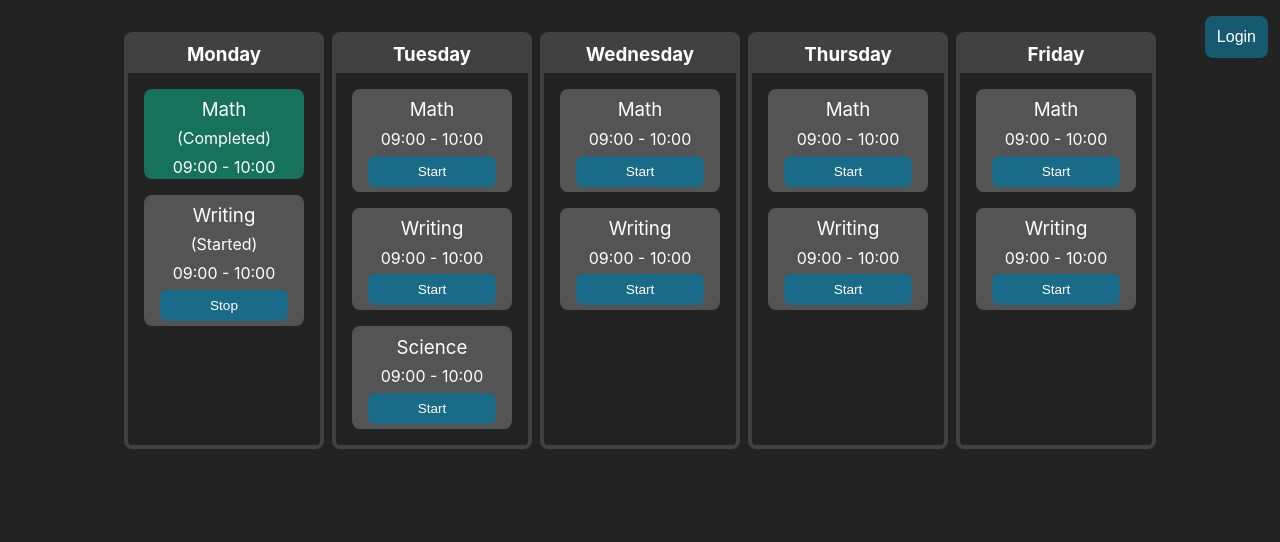
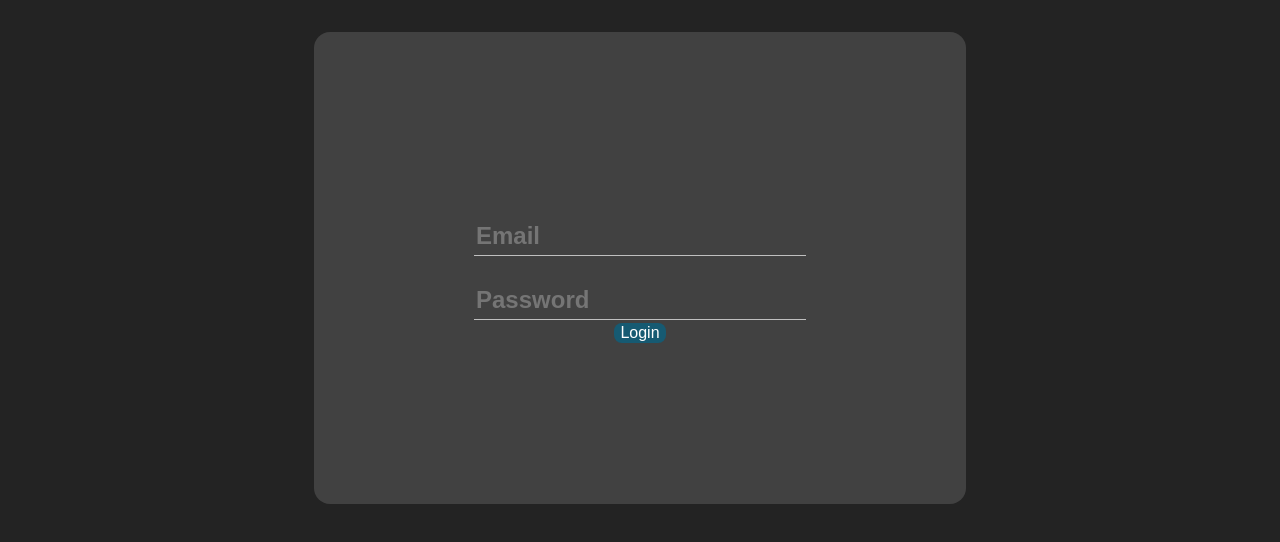
Before and after one commit to alienp4nda/vitejs-vite-ntdbsm, a Vue app: page / in a window 1280 px wide. Shown: the top 542 px of the page. Built offline with nearby package versions, Linux system fonts and the light colour scheme.

Commit message:
removed button from App.vue, created login view

```diff
--- a/src/App.vue
+++ b/src/App.vue
@@ -1,13 +1,12 @@
 <script setup lang="ts">
 // This starter template is using Vue 3 <script setup> SFCs
 // Check out https://vuejs.org/api/sfc-script-setup.html#script-setup
-
 </script>
 
 <template>
-  <nav>
+  <!-- <nav>
     <button type="button">Login</button>
-  </nav>
+  </nav> -->
   <!-- <h2>Class Schedule</h2> -->
   <div class="container">
     <router-view></router-view>
--- a/src/router/main.ts
+++ b/src/router/main.ts
@@ -1,13 +1,15 @@
 // 1. Define route components.
 // These can be imported from other files
 import Schedule from '../views/Schedule.vue';
+import Login from '../views/Login.vue';
 import { createRouter, createWebHistory } from 'vue-router';
 
 // 2. Define some routes
 // Each route should map to a component.
 // We'll talk about nested routes later.
 const routes = [
-  { path: '/', component: Schedule },
+  { path: '/', component: Login },
+  { path: '/schedule', component: Schedule },
 ];
 
 // 3. Create the router instance and pass the `routes` option
--- /dev/null
+++ b/src/views/Login.vue
@@ -0,0 +1,143 @@
+<template>
+  <form action="#">
+    <fieldset>
+      <div class="form-group">
+        <input
+          type="email"
+          id="email"
+          required
+          aria-required="true"
+          placeholder="Email"
+        />
+      </div>
+    </fieldset>
+    <fieldset>
+      <div class="form-group">
+        <input
+          type="password"
+          id="password"
+          required
+          aria-required="true"
+          placeholder="Password"
+        />
+      </div>
+    </fieldset>
+    <fieldset>
+      <div class="form-group">
+        <button type="submit">Login</button>
+      </div>
+    </fieldset>
+  </form>
+</template>
+
+<style scoped>
+form {
+  background: #414141;
+  padding: 10em;
+  border-radius: 1em;
+  color: #ffffff;
+}
+
+input,
+select,
+textarea {
+  outline: none;
+  appearance: unset !important;
+  -moz-appearance: unset !important;
+  -webkit-appearance: unset !important;
+  -o-appearance: unset !important;
+  -ms-appearance: unset !important;
+}
+
+input::-webkit-outer-spin-button,
+input::-webkit-inner-spin-button {
+  appearance: none !important;
+  -moz-appearance: none !important;
+  -webkit-appearance: none !important;
+  -o-appearance: none !important;
+  -ms-appearance: none !important;
+  margin: 0;
+}
+
+input:focus,
+select:focus,
+textarea:focus {
+  outline: none;
+  box-shadow: none !important;
+  -moz-box-shadow: none !important;
+  -webkit-box-shadow: none !important;
+  -o-box-shadow: none !important;
+  -ms-box-shadow: none !important;
+}
+
+input[type='checkbox'] {
+  appearance: checkbox !important;
+  -moz-appearance: checkbox !important;
+  -webkit-appearance: checkbox !important;
+  -o-appearance: checkbox !important;
+  -ms-appearance: checkbox !important;
+}
+
+input:-webkit-autofill {
+  box-shadow: 0 0 0 30px transparent inset;
+  -moz-box-shadow: 0 0 0 30px transparent inset;
+  -webkit-box-shadow: 0 0 0 30px transparent inset;
+  -o-box-shadow: 0 0 0 30px transparent inset;
+  -ms-box-shadow: 0 0 0 30px transparent inset;
+  background-color: transparent !important;
+}
+
+input {
+  display: block;
+  width: 100%;
+  border: none;
+  border-bottom: 1px solid #bfbfbf;
+  box-sizing: border-box;
+  font-weight: bold;
+  font-size: 24px;
+  transition: 0.3s ease;
+  -moz-transition: 0.3s ease;
+  -webkit-transition: 0.3s ease;
+  -o-transition: 0.3s ease;
+  -ms-transition: 0.3s ease;
+  padding-top: 30px;
+  padding-bottom: 5px;
+  -webkit-appearance: none;
+  background: transparent;
+  color: #ffffff;
+}
+
+input + label {
+  position: absolute;
+  transition: 0.25s ease;
+  -moz-transition: 0.25s ease;
+  -webkit-transition: 0.25s ease;
+  -o-transition: 0.25s ease;
+  -ms-transition: 0.25s ease;
+  left: 0;
+  top: 25px;
+  font-size: 24px;
+  font-weight: bold;
+  color: #888;
+}
+input:focus + label {
+  top: -7px;
+  font-size: 14px;
+  font-weight: 500;
+}
+input:valid + label {
+  top: -7px;
+  font-size: 14px;
+  font-weight: 500;
+}
+
+.form-group {
+  position: relative;
+}
+
+fieldset {
+  border: none;
+  padding: 0px;
+  margin: 0px;
+}
+</style>
```
